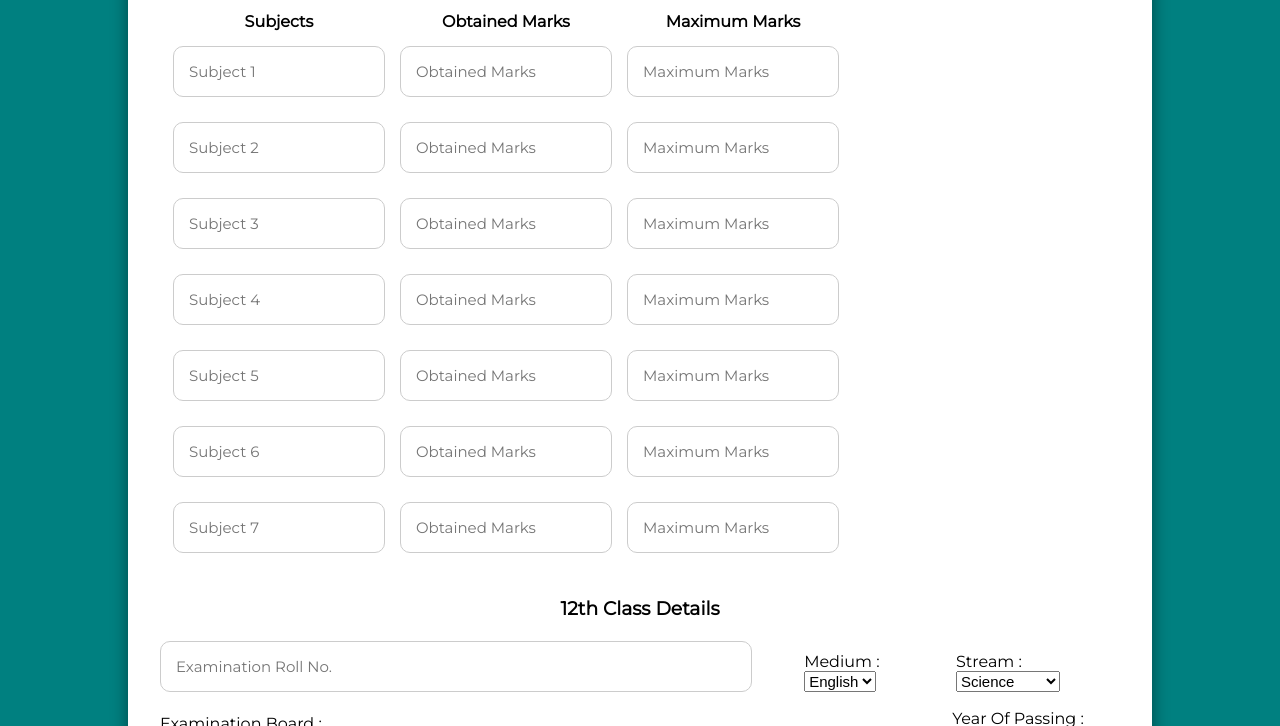
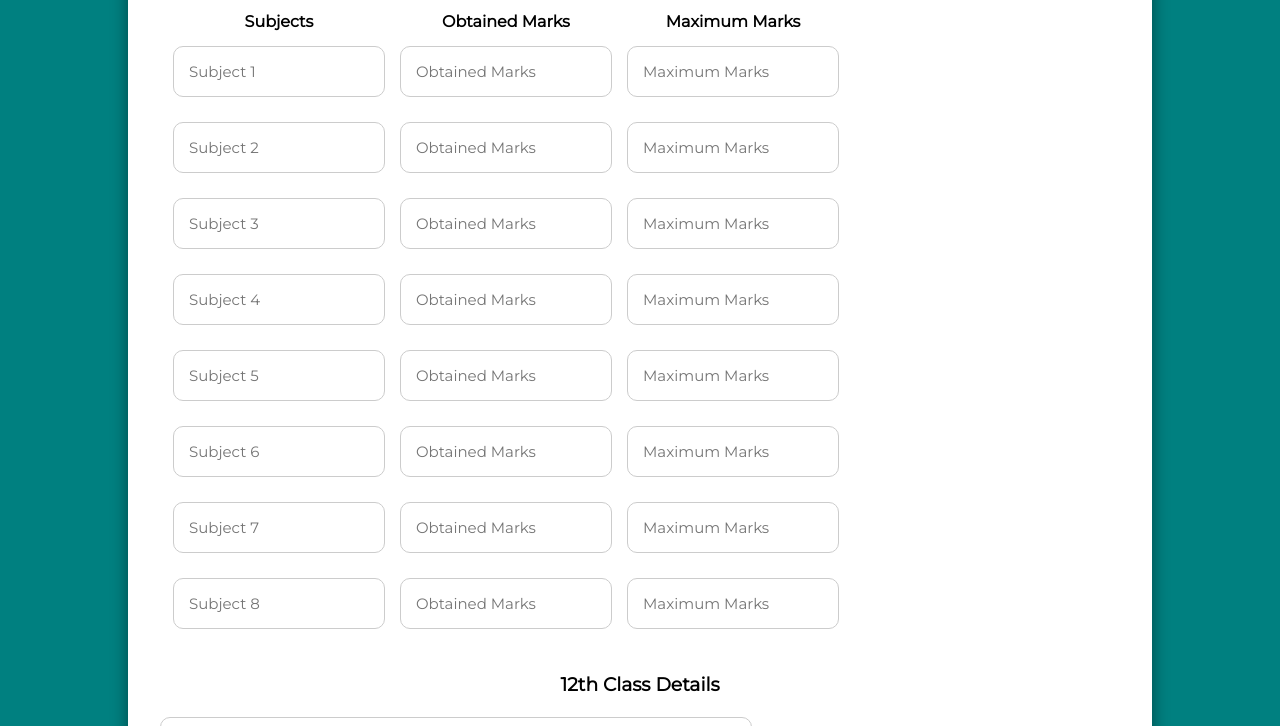
Before and after one commit to nitesh585/Registration_form, a plain HTML site: page Form/index.html in a window 1280 px wide. Both pictures are taken after a click on the button "Next". Shown: the part 430-1156 px from the top of the page. Before the commit the page ends 800 px from the top, so only its background shows below. After the commit the page ends 800 px from the top, so only its background shows below. Drawn offline with nearby package versions, Linux system fonts and the light colour scheme.

Commit message:
Update index.html

```diff
--- a/Form/index.html
+++ b/Form/index.html
@@ -227,6 +227,11 @@
                         <td><input type="text" name="o710" placeholder="Obtained Marks"></td>
                         <td><input type="text" name="max710" placeholder="Maximum Marks"></td>
                     </tr>
+                    <tr>
+                        <td><input type="text" name="sub710" placeholder="Subject 8"></td>
+                        <td><input type="text" name="o710" placeholder="Obtained Marks"></td>
+                        <td><input type="text" name="max710" placeholder="Maximum Marks"></td>
+                    </tr>
                 </table><br>
 
                 <h3>12th Class Details</h3><br>
@@ -417,34 +422,34 @@
                         <th>Obtained Marks (CGPA) </th>
                         <th>Maximum Marks (CGPA) </th>
                         <tr>
-                            <td><h4>Semester 1</h4>    </td>
+                            <td><h4>Semester 1</h4></td>
                             <td><input type="text" name="sem1" placeholder="Obtained Marks" >    </td>
-                            <td> <input type="text" name="sem11" placeholder="Marks Marks" >     </td>
+                            <td> <input type="text" name="sem11" placeholder="Maximum Marks" >     </td>
                         </tr>
                         <tr>
                             <td><h4>Semester 2</h4>    </td>
                             <td><input type="text" name="sem2" placeholder="Obtained Marks" >    </td>
-                            <td> <input type="text" name="sem21" placeholder="Marks Marks" >     </td>
+                            <td> <input type="text" name="sem21" placeholder="Maximum Marks" >     </td>
                         </tr>
                         <tr>
                             <td><h4>Semester 3</h4>    </td>
                             <td><input type="text" name="sem3" placeholder="Obtained Marks" >    </td>
-                            <td> <input type="text" name="sem31" placeholder="Marks Marks" >     </td>
+                            <td> <input type="text" name="sem31" placeholder="Maximum Marks" >     </td>
                         </tr>
                         <tr>
                             <td><h4>Semester 4</h4>    </td>
                             <td><input type="text" name="sem4" placeholder="Obtained Marks" >    </td>
-                            <td> <input type="text" name="sem41" placeholder="Marks Marks" >     </td>
+                            <td> <input type="text" name="sem41" placeholder="Maximum Marks" >     </td>
                         </tr>
                         <tr>
                             <td><h4>Semester 5</h4>    </td>
                             <td><input type="text" name="sem5" placeholder="Obtained Marks" >    </td>
-                            <td> <input type="text" name="sem51" placeholder="Marks Marks" >     </td>
+                            <td> <input type="text" name="sem51" placeholder="Maximum Marks" >     </td>
                         </tr>
                         <tr>
                             <td><h4>Semester 6</h4>    </td>
                             <td><input type="text" name="sem6" placeholder="Obtained Marks" >    </td>
-                            <td> <input type="text" name="sem61" placeholder="Marks Marks" >     </td>
+                            <td> <input type="text" name="sem61" placeholder="Maximum Marks" >     </td>
                         </tr>
                     </table>
 
@@ -485,9 +490,6 @@
                     <tr><td colspan="2" > <br><h4>What's your experience ?</h4></td></tr>
                 </table>
                <textarea  name="exper" placeholder="About your Experiance"  rows="5" ></textarea>
-
-
-
 
                 <input type="button" name="previous" class="previous action-button-previous" value="Previous"/>
                 <input type="button" name="next" class="next action-button" value="Next"/>
```
